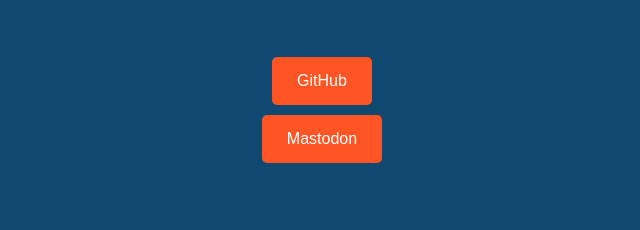
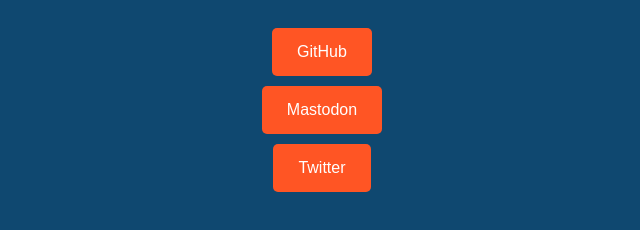
Before and after one commit to 3isvogel/3isvogel.github.io, a plain HTML site: page index.html in a window 1280 px wide. Shown: the part 398-628 px from the top of the page, without its empty margins (318-958 px from the left). Drawn offline with Linux system fonts and the light colour scheme.

Commit message:
Adding Twitter link

```diff
--- a/index.html
+++ b/index.html
@@ -46,6 +46,10 @@
                 rel="me"
                 href="https://mastodon.social/@3isvogel"
                 target="_blank">Mastodon</a></li>
+            <li><a
+                rel="me"
+                href="https://twitter.com/3isvogel"
+                target="_blank">Twitter</a></li>
             <!-- Add more links as needed -->
         </ul>
     </div>
```
